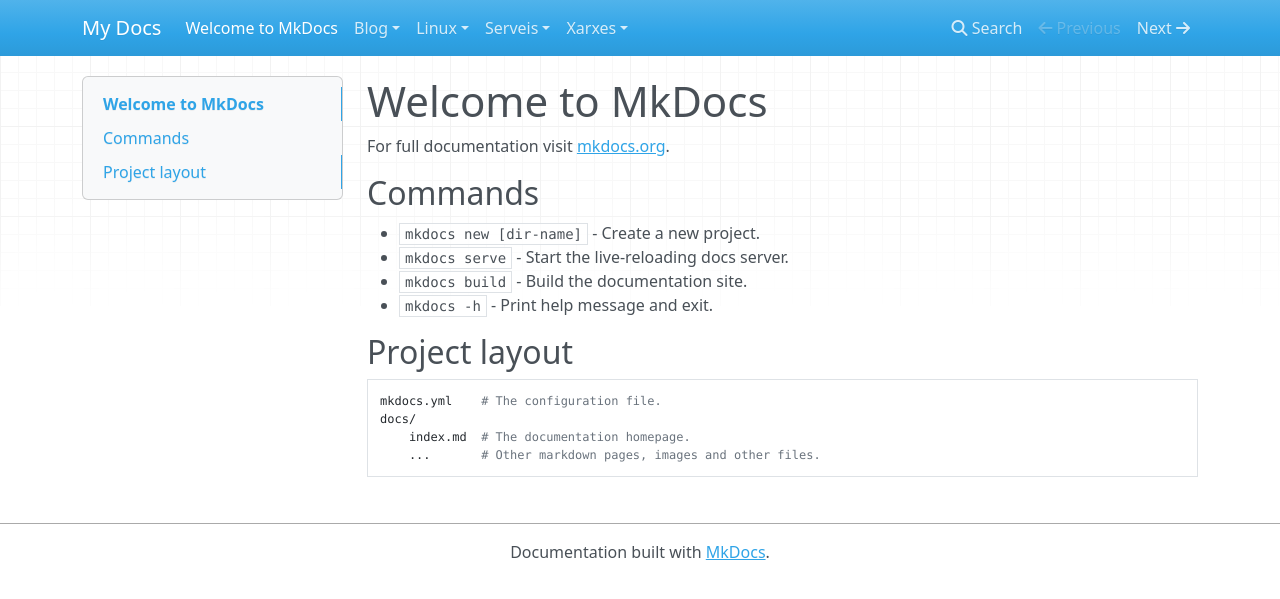
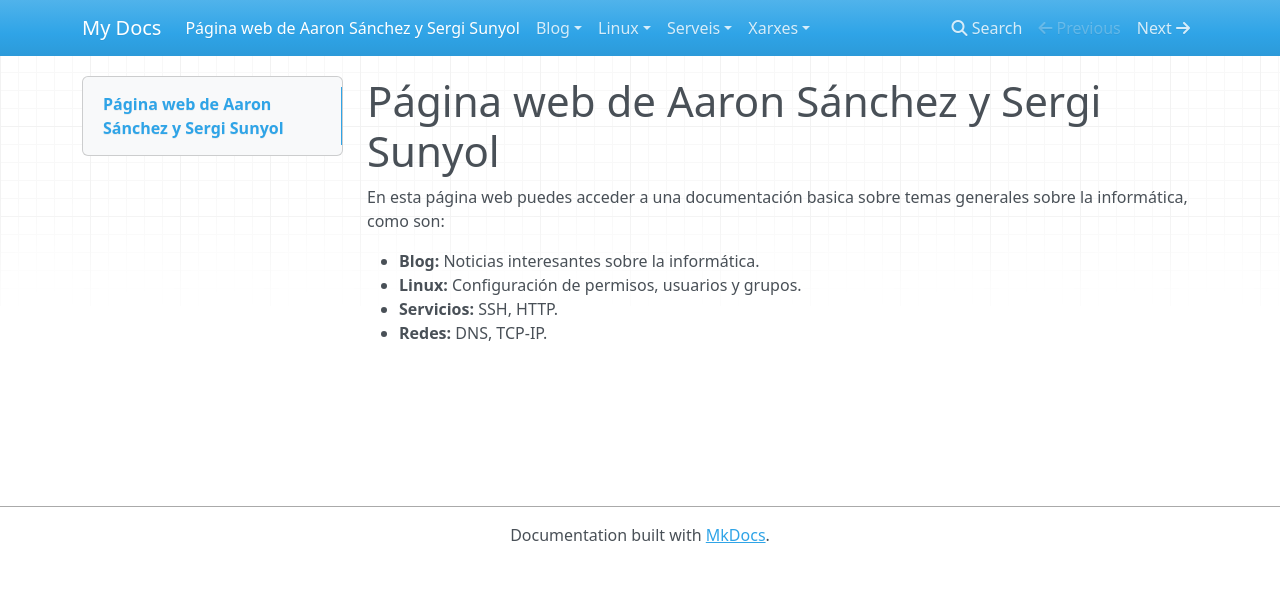
Before and after one commit to aaronsanchez2811/Githubpages-as-ss, an MkDocs documentation site: the page built from docs/index.md, in a window 1280 px wide. Shown: the top 599 px of the page. Built offline with MkDocs 1.6.1, drawn with Linux system fonts in a browser that asks for light colours; nearby versions of some CDN libraries.

Commit message:
Modificación de index

```diff
--- a/docs/index.md
+++ b/docs/index.md
@@ -1,17 +1,8 @@
-# Welcome to MkDocs
+# Página web de Aaron Sánchez y Sergi Sunyol
 
-For full documentation visit [mkdocs.org](https://www.mkdocs.org).
+En esta página web puedes acceder a una documentación basica sobre temas generales sobre la informática, como son:
 
-## Commands
-
-* `mkdocs new [dir-name]` - Create a new project.
-* `mkdocs serve` - Start the live-reloading docs server.
-* `mkdocs build` - Build the documentation site.
-* `mkdocs -h` - Print help message and exit.
-
-## Project layout
-
-    mkdocs.yml    # The configuration file.
-    docs/
-        index.md  # The documentation homepage.
-        ...       # Other markdown pages, images and other files.
+* **Blog:** Noticias interesantes sobre la informática.
+* **Linux:** Configuración de permisos, usuarios y grupos.
+* **Servicios:** SSH, HTTP.
+* **Redes:** DNS, TCP-IP.
```
